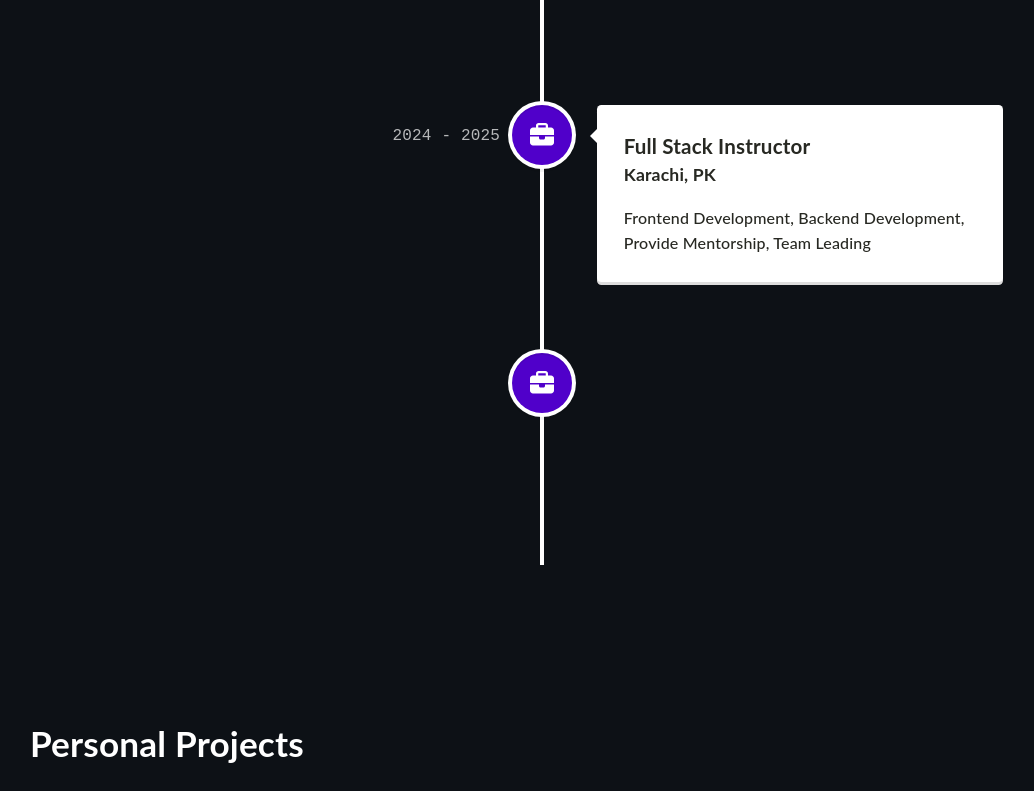
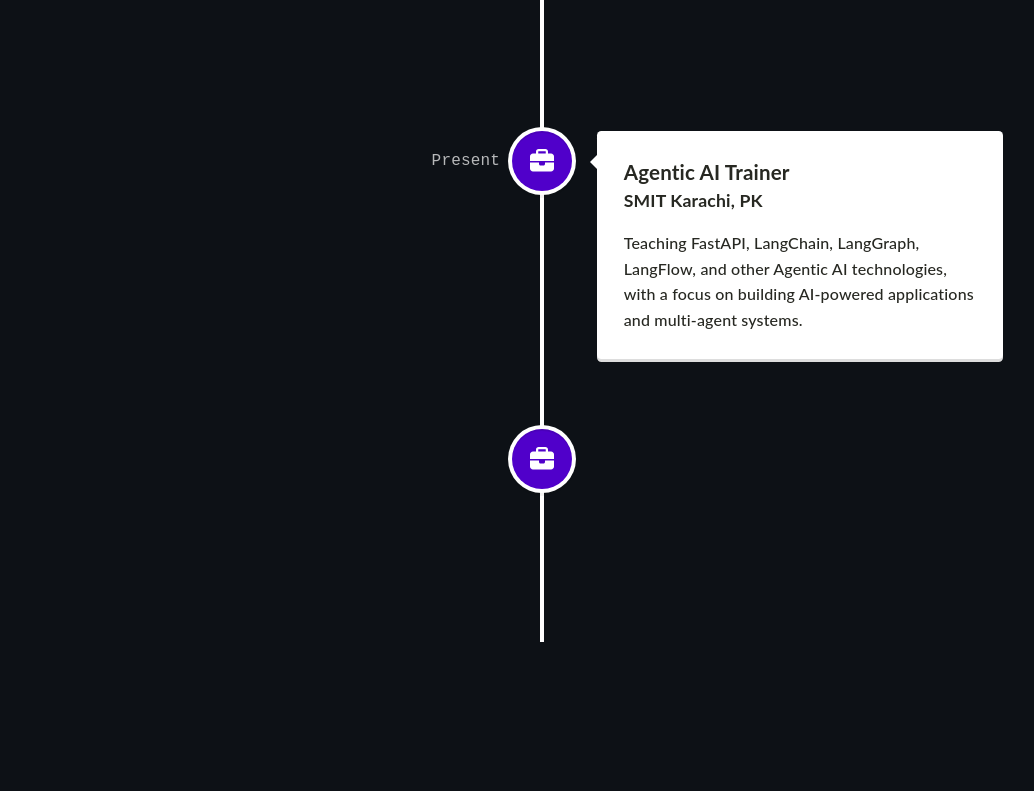
Before and after one commit to msncoder/react-portfolio, a React (Create React App) app: page / in a window 1280 px wide. Shown: the part 2000-2791 px from the top of the page, without its empty margins (98-1132 px from the left). Built offline with nearby package versions, Linux system fonts and the light colour scheme.

Commit message:
modify experience section

```diff
--- a/src/components/Timeline.tsx
+++ b/src/components/Timeline.tsx
@@ -19,20 +19,35 @@ function Timeline() {
             className="vertical-timeline-element--work"
             contentStyle={{ background: "white", color: "rgb(39, 40, 34)" }}
             contentArrowStyle={{ borderRight: "7px solid  white" }}
-            date="2024 - present"
+            date="Present"
             iconStyle={{ background: "#5000ca", color: "rgb(39, 40, 34)" }}
             icon={<FontAwesomeIcon icon={faBriefcase} />}
           >
             <h3 className="vertical-timeline-element-title">
-              Backend & Agentic AI Specialist
+              Software Engineer
             </h3>
             <h4 className="vertical-timeline-element-subtitle">
-              Freelance jobs
+              Authentik Track And Trace
             </h4>
             <p>
-              Full-stack development, Agentic AI & LLM solutions, RAG-based
-              systems, and business-focused software automation
+              Develop Python backend applications and build Agentic AI, LLM-powered, and RAG-based systems, with a focus on business process automation and scalable software solutions.
             </p>
+          </VerticalTimelineElement>
+          <VerticalTimelineElement
+            className="vertical-timeline-element--work"
+            date="Present"
+            iconStyle={{ background: "#5000ca", color: "rgb(39, 40, 34)" }}
+            icon={<FontAwesomeIcon icon={faBriefcase} />}
+          >
+            <h3 className="vertical-timeline-element-title">
+              Agentic AI Trainer
+            </h3>
+            <h4 className="vertical-timeline-element-subtitle">SMIT Karachi, PK</h4>
+            <p>
+            Teaching FastAPI, LangChain, LangGraph, LangFlow,
+            and other Agentic AI technologies, with a focus on building AI-powered applications and multi-agent systems.
+          </p>
+
           </VerticalTimelineElement>
           <VerticalTimelineElement
             className="vertical-timeline-element--work"
@@ -43,39 +58,14 @@ function Timeline() {
             <h3 className="vertical-timeline-element-title">
               Full Stack Instructor
             </h3>
-            <h4 className="vertical-timeline-element-subtitle">Karachi, PK</h4>
+            <h4 className="vertical-timeline-element-subtitle">Aptech Karachi, PK</h4>
             <p>
               Frontend Development, Backend Development, Provide Mentorship,
               Team Leading
             </p>
           </VerticalTimelineElement>
-          <VerticalTimelineElement
-            className="vertical-timeline-element--work"
-            date="2023 - 2023"
-            iconStyle={{ background: "#5000ca", color: "rgb(39, 40, 34)" }}
-            icon={<FontAwesomeIcon icon={faBriefcase} />}
-          >
-            <h3 className="vertical-timeline-element-title">
-              Full Stack Intern
-            </h3>
-            <h4 className="vertical-timeline-element-subtitle">Karachi, PK</h4>
-            <p>
-              Full-stack Development, API Development, API Integration, FrontEnd
-              Developement
-            </p>
-          </VerticalTimelineElement>
-          {/* <VerticalTimelineElement
-            className="vertical-timeline-element--work"
-            date="2020 - 2020"
-            iconStyle={{ background: '#5000ca', color: 'rgb(39, 40, 34)' }}
-            icon={<FontAwesomeIcon icon={faBriefcase} />}
-          >
-            <h3 className="vertical-timeline-element-title">Data Analyst Intern</h3>
-            <h4 className="vertical-timeline-element-subtitle">Tokyo, Japan</h4>
-            <p>
-              Automation, Data Governance, Statistical Analysis
-            </p>
-          </VerticalTimelineElement> */}
+
+
         </VerticalTimeline>
       </div>
     </div>
```
